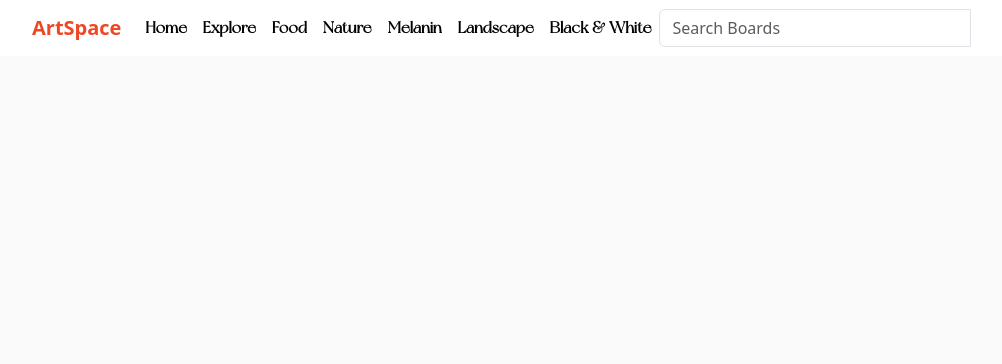
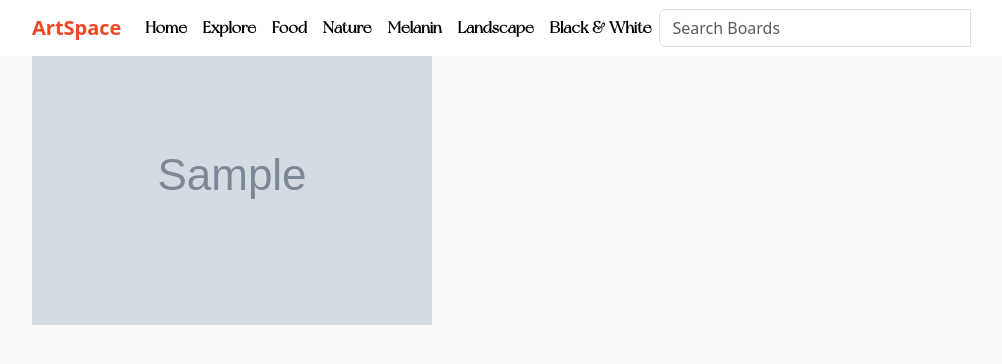
Before and after one commit to AtienoObwanda/artSpace, a Django app: template space/templates/art/search.html in a window 1280 px wide. Shown: the top 364 px of the page, without its empty margins (50-1052 px from the left). Run offline with Django 4.2, Linux system fonts and the light colour scheme; tables that the repository leaves empty hold one stand-in row (values such as "Sample post"); the template is opened without the code that fills it: values that come from a table or form of the project are taken from there, most other values are stand-ins (such as "Sample title", 1, 10 or a date in 2020); grey boxes marked "Sample" are stand-in pictures; parts of the project's set-up code (start-up, migrations or seed data) failed here and were passed over; some libraries are stand-ins or nearby versions.

Commit message:
updating the templates for location, search and categories

```diff
--- a/space/templates/art/search.html
+++ b/space/templates/art/search.html
@@ -1,6 +1,21 @@
 {% extends "art/layout.html" %}
 {% block content %}
-    {% for post_item in posts %}
-        <h1>SEARCH</h1>
-    {% endfor %}
+<div class="container" style="margin-top: 2%;">
+
+    <div class="row">
+        {% for image in images %}
+            <div class="col-md-4">
+                <div class="thumbnail">
+                    <img src="{{image.image.url}}" class="img-responsive" alt="..." style="height: 300px;  " data-toggle="modal" data-target="#{{image.id}}">
+
+                </div>
+
+            </div>
+        {% endfor %}
+   </div>
+
+
+
+</div>
+
 {% endblock content %}
```
Also changed, not shown: space/templates/art/category.html (+21 -0 lines), space/templates/art/location.html (+21 -0 lines).
